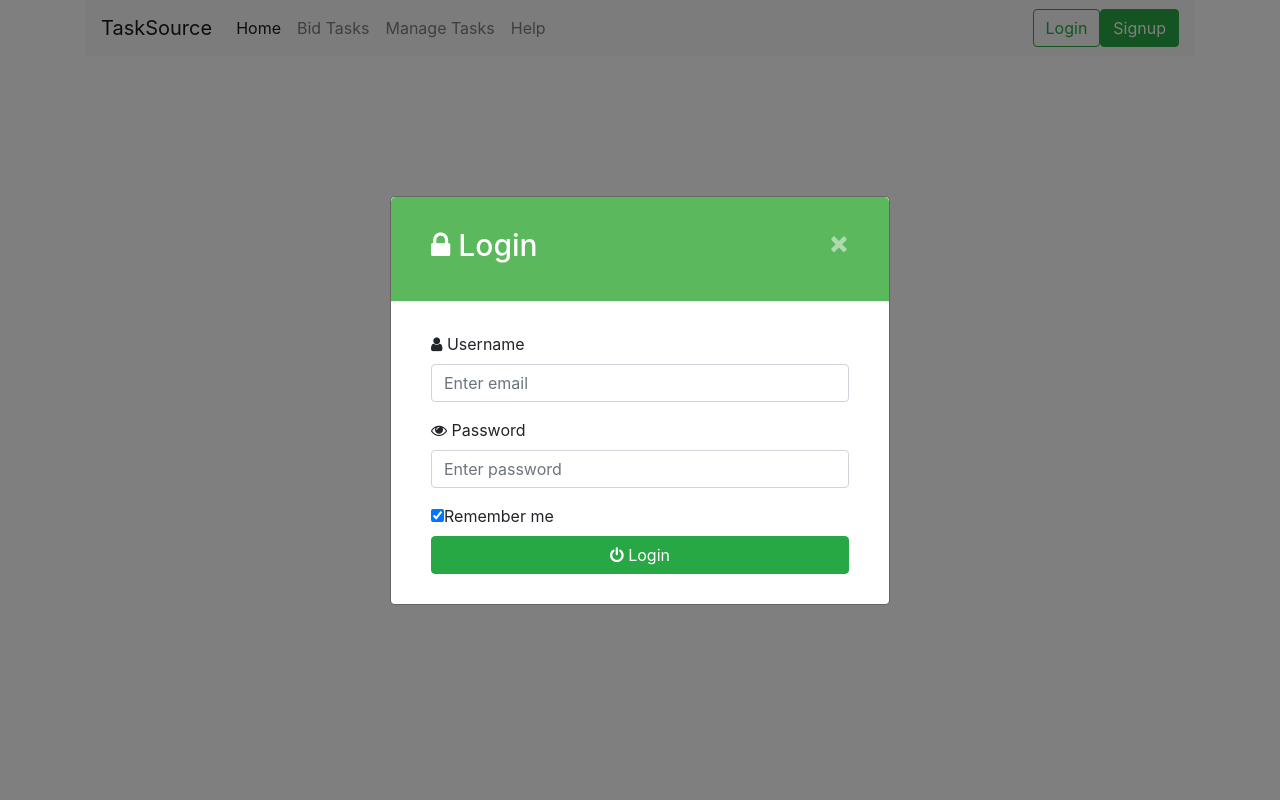
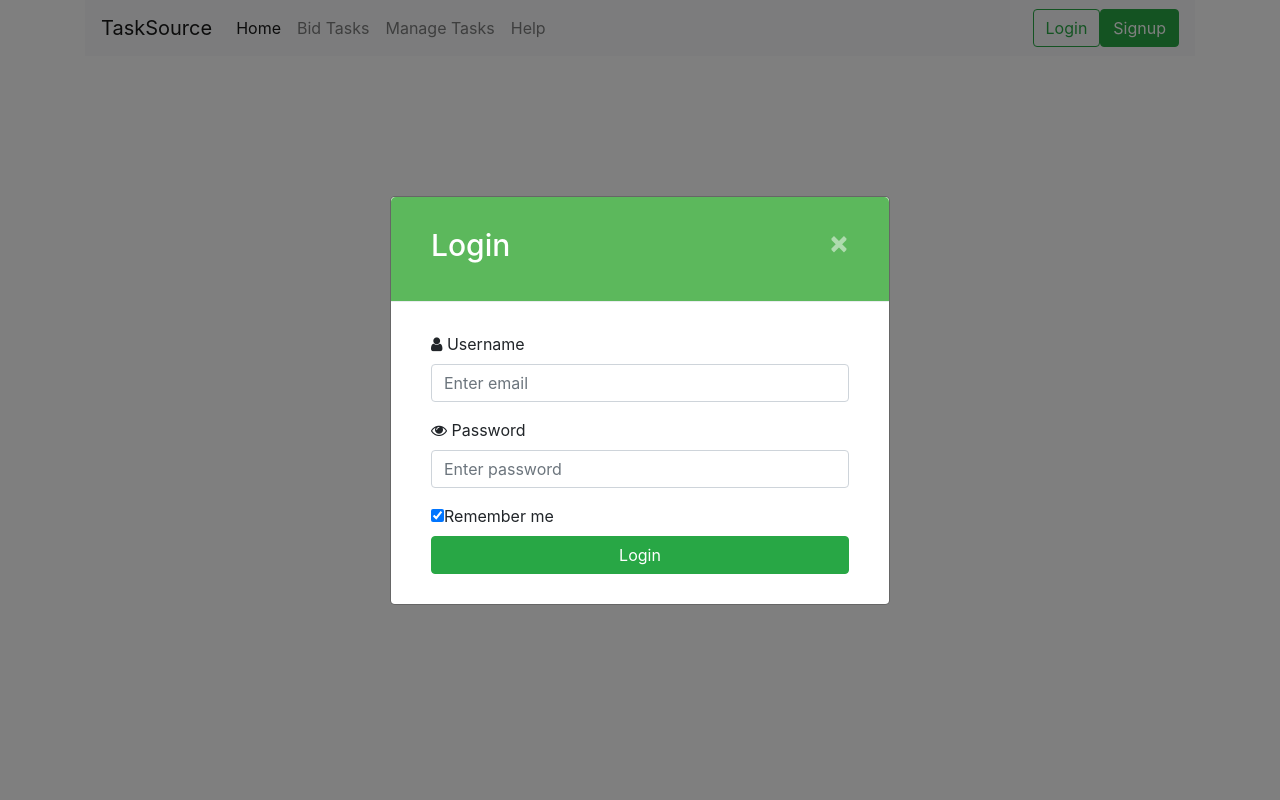
Before and after one commit to CS2102-team-09/cs2102-task-sourcing, a PHP site: page / in a window 1280 px wide, after a click on "Login". Run offline with PHP 8.4, Linux system fonts and the light colour scheme; some libraries are stand-ins or nearby versions.

Commit message:
fixed login

```diff
--- a/htdocs/index.php
+++ b/htdocs/index.php
@@ -72,7 +72,7 @@ if (isset($_SESSION['login_user'])) {
     <!-- Modal content-->
     <div class="modal-content">
         <div class="modal-header" style="padding:30px 40px;">
-                <h5><span class="fa fa-lock"></span> Login</h5>
+            <h5>Login</h5>
             <button type="button" class="close" data-dismiss="modal" aria-label="Close">
                 <span aria-hidden="true">&times;</span>
             </button>
@@ -82,8 +82,8 @@ if (isset($_SESSION['login_user'])) {
         <div class="modal-body" style="padding:30px 40px;">
             <form action="" method="post" name="submit">
                 <div class="form-group">
-                        <label for="usrname"><span class="fa fa-user"></span> Username</label>
-                        <input type="text" class="form-control" id="usrname" placeholder="Enter email">
+                    <label for="username"><span class="fa fa-user"></span> Username</label>
+                    <input type="text" class="form-control" id="username" placeholder="Enter email" name="username">
                 </div>
                 <div class="form-group">
                     <label for="password"><span class="fa fa-eye"></span> Password</label>
@@ -92,11 +92,12 @@ if (isset($_SESSION['login_user'])) {
                 <div class="checkbox">
                     <label><input type="checkbox" value="" checked>Remember me</label>
                 </div>
-                    <button type="submit" class="btn btn-success btn-block"><span class="fa fa-power-off"></span> Login</button>
+                <input name="submit" type="submit" class="btn btn-success btn-block" value="Login">
+                <span><?php echo $error; ?></span>
             </form>
         </div>
+
     </div>
-
 </div>
 </div>
 
@@ -133,7 +134,6 @@ if (isset($_SESSION['login_user'])) {
         </div>
 
     </div>
-
     </div>
 </div>
 
```
Lines whose indentation alone changed are shown as unchanged.
